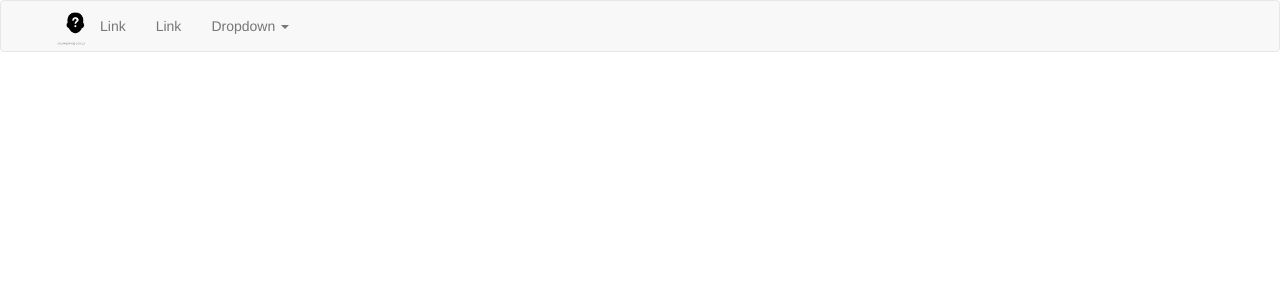
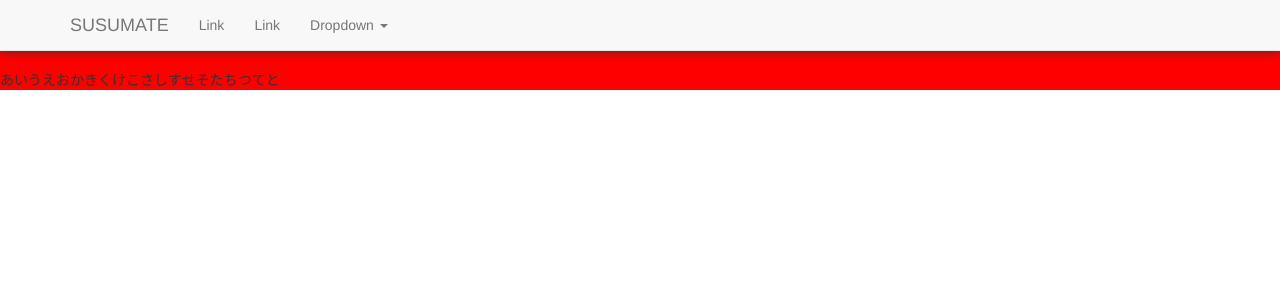
Before and after one commit to killerqueen0224/susumate, a React app: page / in a window 1280 px wide. Shown: the top 300 px of the page. Built offline with nearby package versions, Linux system fonts and the light colour scheme.

Commit message:
add jsx&logo

```diff
--- a/src/app.jsx
+++ b/src/app.jsx
@@ -1,8 +1,8 @@
 import React from 'react';
 import ReactDom from 'react-dom';
-import Counter from './counter.jsx';
+import Container from './container.jsx';
 
 ReactDom.render(
-  <Counter />,
+  <Container />,
   document.getElementById('container')
 );
--- /dev/null
+++ b/src/body.jsx
@@ -0,0 +1,32 @@
+import React from 'react'
+import { Navbar, Nav,NavDropdown,NavItem,MenuItem } from 'react-bootstrap';
+
+export default class Body extends React.Component {
+  constructor() {
+    super();
+    this.state = {
+      count: 0
+    }
+  }
+
+  handleClick() {
+    this.setState({
+      count: this.state.count + 1
+    });
+  }
+
+
+  render() {
+    var style = {
+      body: {
+        background: "red",
+        height: "2600",
+        width: "600",
+        paddingTop: "70px"
+      }
+    }
+    return (
+      <div style={style.body}>あいうえおかきくけこさしすせそたちつてと</div>
+    );
+  }
+}
--- /dev/null
+++ b/src/container.jsx
@@ -0,0 +1,15 @@
+import React from 'react'
+import Header from './header.jsx'
+import Body from './body.jsx'
+
+export default class Container extends React.Component {
+
+  render() {
+    return (
+      <div id="contents">
+        <Header />
+        <Body />
+      </div>
+    );
+  }
+}
--- a/src/counter.jsx
+++ b/src/header.jsx
@@ -1,7 +1,7 @@
 import React from 'react'
 import { Navbar, Nav,NavDropdown,NavItem,MenuItem } from 'react-bootstrap';
 
-export default class Counter extends React.Component {
+export default class Header extends React.Component {
   constructor() {
     super();
     this.state = {
@@ -19,17 +19,20 @@ export default class Counter extends React.Component {
   render() {
     var style = {
       logo: {
-        background: "url('images/SUSUMATE-logo.png')",
-        height: "45",
-        width: "136"
+        // background: "url('images/logo.png')",
+        // height:"10px",
+        // width:"102px",
+        // display:"block"
+      },
+      navbar: {
+        boxShadow: "0 0 10px"
       }
     }
     return (
-      <Navbar>
+      <Navbar fixedTop style={style.navbar}>
         <Navbar.Header>
           <Navbar.Brand>
-            <a style={style.logo} href="#">
-            </a>
+            <a style={style.logo} href="#">SUSUMATE</a>
           </Navbar.Brand>
         </Navbar.Header>
         <Nav>
```
Also changed, not shown: public/bundle.js, public/images/logo.png (added).
